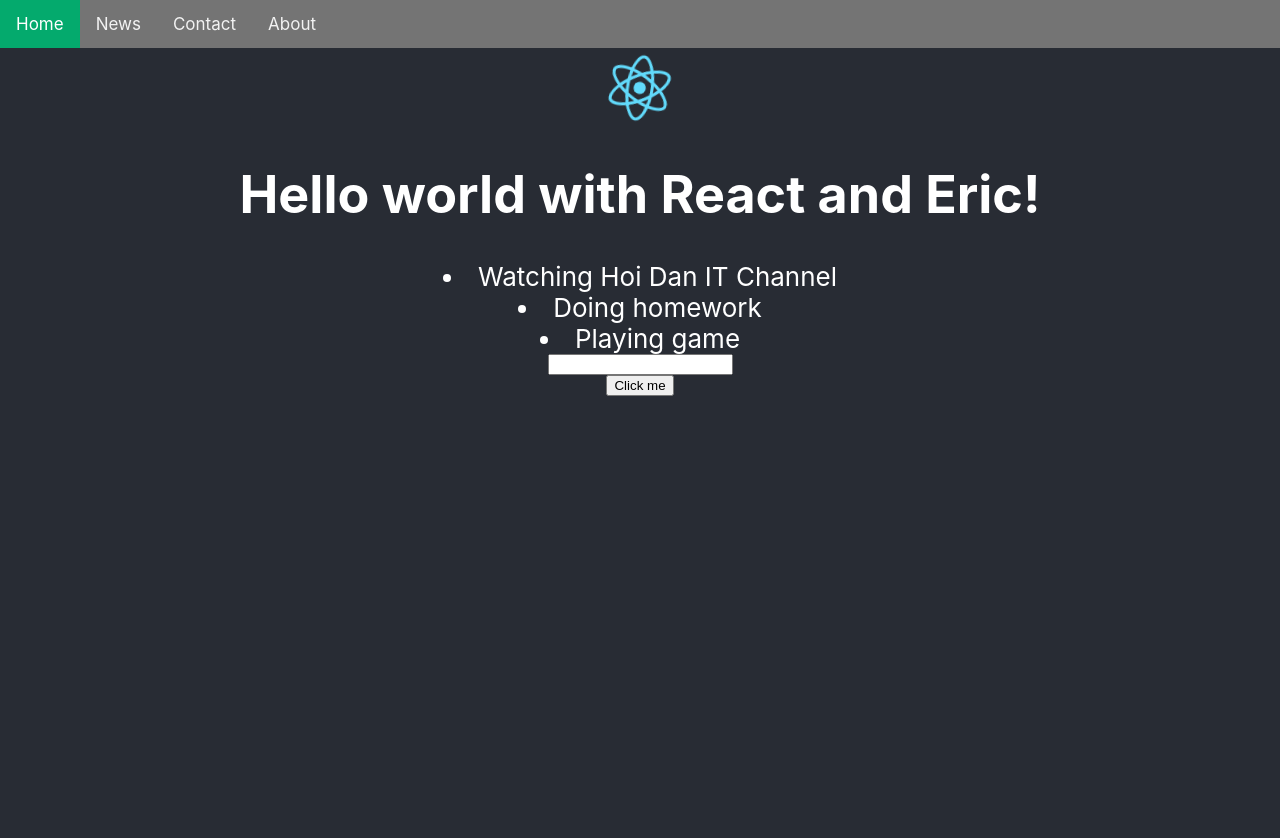
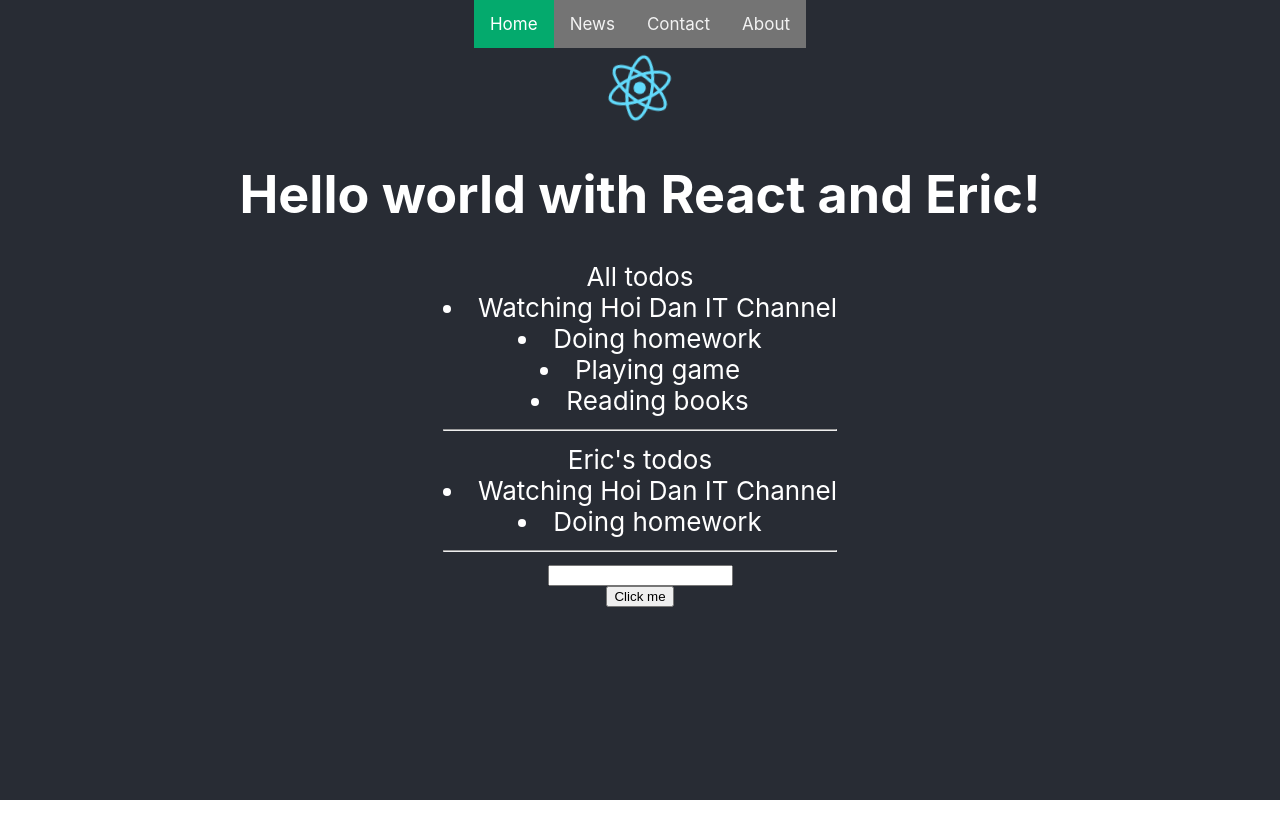
Before and after one commit to KietHo1/ReactJS-Basic-KietHo1-Part2, a React (Create React App) app: page / in a window 1280 px wide. Shown: the top 838 px of the page. After the commit the page ends 800 px from the top, so only its background shows below. Built offline with nearby package versions, Linux system fonts and the light colour scheme.

Commit message:
video 12 React season 2

```diff
--- a/src/App.js
+++ b/src/App.js
@@ -8,9 +8,10 @@
   let [name, setName] = useState('Eric'); //[a1, b1, c1....]
   const [address, setAddress] = useState('');
   const [todos, setTodos] = useState([
-    { id: 'todo1', title: 'Watching Hoi Dan IT Channel' },
-    { id: 'todo2', title: 'Doing homework' },
-    { id: 'todo3', title: 'Playing game' }
+    { id: 'todo1', title: 'Watching Hoi Dan IT Channel', type: 'eric' },
+    { id: 'todo2', title: 'Doing homework', type: 'eric' },
+    { id: 'todo3', title: 'Playing game', type: 'hoidanit' },
+    { id: 'todo4', title: 'Reading books', type: 'hoidanit' }
   ]);
 
   const handleEventClick = (event) => {
@@ -20,7 +21,7 @@
     }
     //hook not merge state
     //...spread syntax array js
-    let newTodo = { id: 'abc', title: address }
+    let newTodo = { id: 'abc', title: address, type: 'eric' }
     setTodos([...todos, newTodo])
     setAddress('')
   }
@@ -32,13 +33,17 @@
   //for for-each => map
   return (
     <div className="App">
-    <Nav />
       <header className="App-header">
+      <Nav />
         <img src={logo} className="App-logo" alt="logo" />
         <h1>Hello world with React and {name}!</h1>
         <Todo
           todos={todos}
           title={'All todos'}
+        />
+        <Todo
+          todos={todos.filter(item => item.type === 'eric')}
+          title={`Eric's todos`}
         />
         <input type="text" value={address} onChange={(event) => handleOnchangeInput(event)} />
         <button type="button" onClick={(event) => handleEventClick(event)}>Click me</button>
--- a/src/views/Todo.js
+++ b/src/views/Todo.js
@@ -5,13 +5,16 @@
     const todos = props.todos;
     return (
         <div className="todos-container">
+        <div className="title">
+                {props.title}
+            </div>
             {todos.map(todo => {
                 console.log('>>> check todo list: ', todo)
                 return (
                     <li className="todo-child" key={todo.id}> {todo.title}</li>
                 )
             })}
-
+            <hr />
         </div>
     )
 }
```
